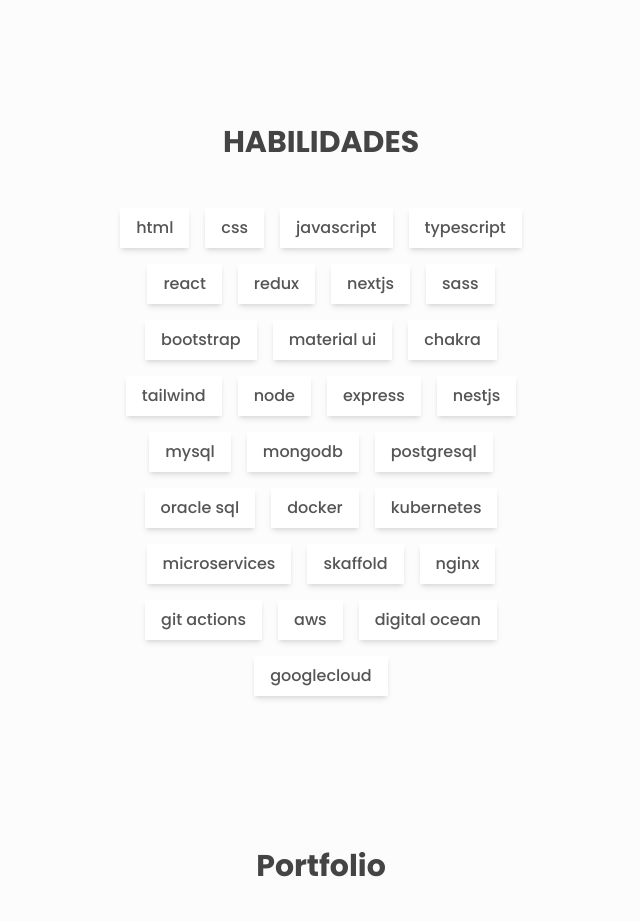
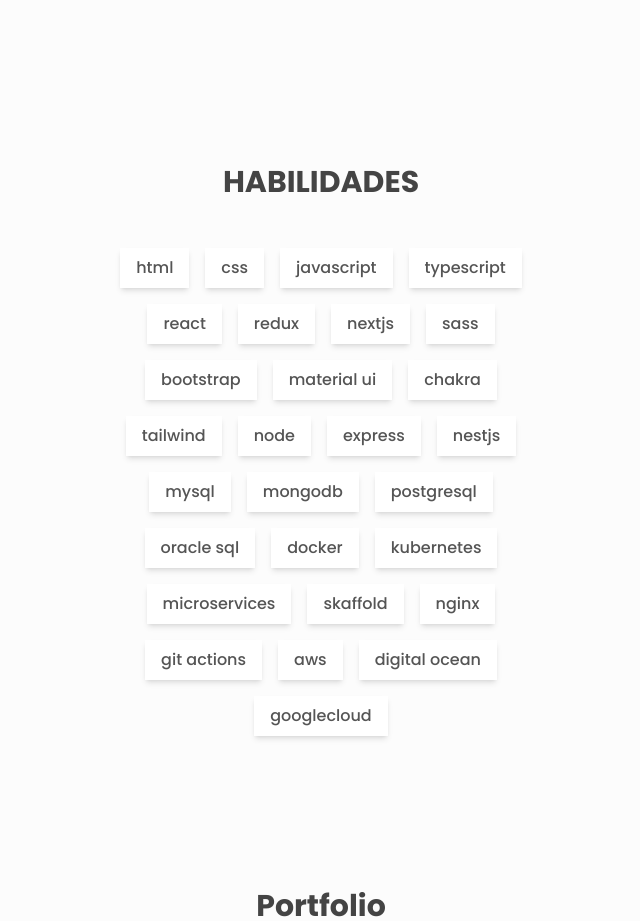
Before and after one commit to adrianobarbosa1/adrianobarbosa1.github.io, a Next.js app in the folder portfolio-next/: page / in a window 1280 px wide. Shown: the part 1120-2041 px from the top of the page, without its empty margins (319-959 px from the left). Built offline with nearby package versions, Linux system fonts and the light colour scheme.

Commit message:
feat: POR-18 add css section title

```diff
--- a/portfolio-next/src/app/globals.css
+++ b/portfolio-next/src/app/globals.css
@@ -101,7 +101,7 @@
   }
 
   .section_title {
-    @apply my-10  sm:text-3xl text-2xl font-bold text-lightTextoTitulo;
+    @apply my-10 mt-20 sm:text-3xl text-2xl font-bold text-lightTextoTitulo dark:text-darkTextoTitulo;
   }
 
   .custom-input {
```
